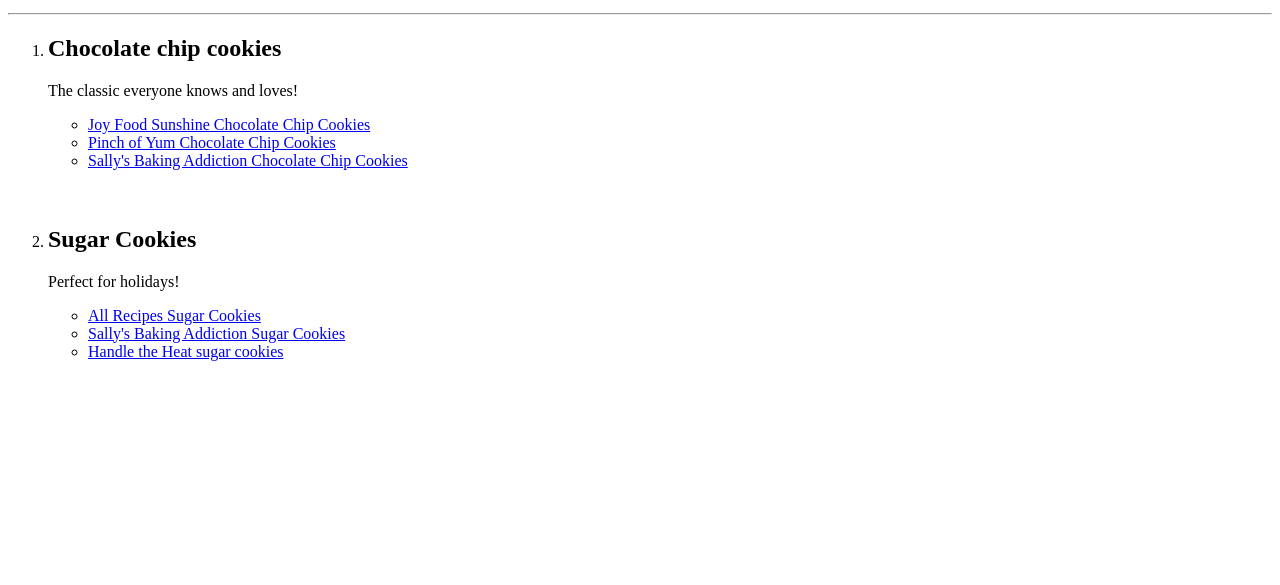
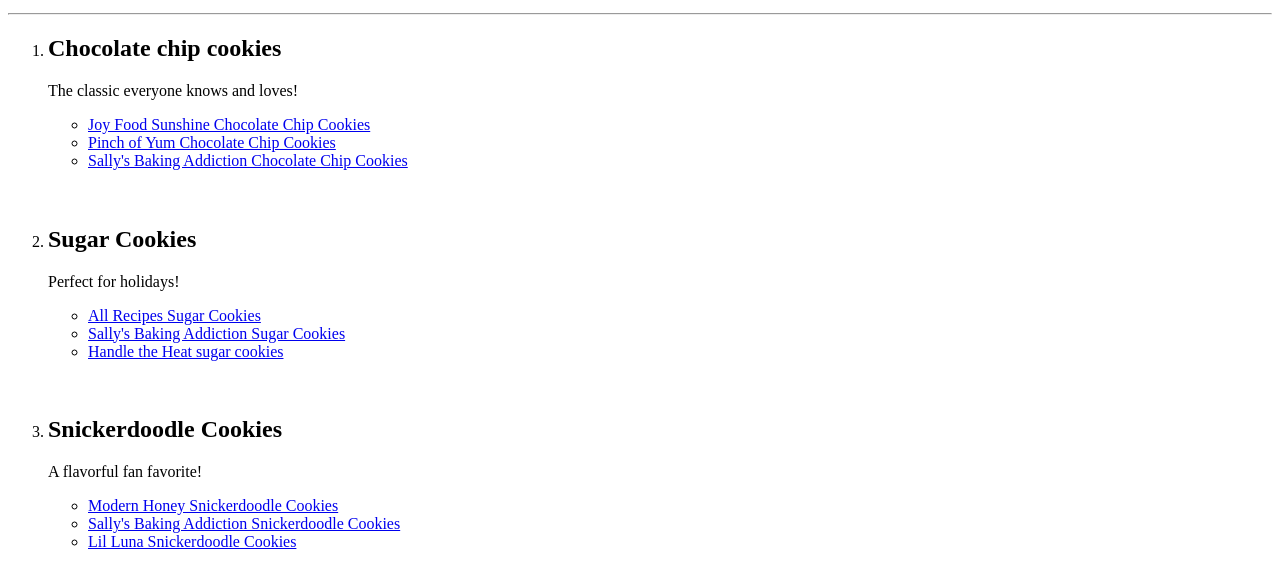
Before and after one commit to saatvikKundoor/odin-recipes, a plain HTML site: page index.html in a window 1280 px wide. Shown: the part 101-686 px from the top of the page. Drawn offline with Linux system fonts and the light colour scheme.

Commit message:
Added Snickerdoodle Cookie recipes
Users can now access links to popular Snickerdoodle Cookie recipes.

```diff
--- a/index.html
+++ b/index.html
@@ -35,10 +35,20 @@
                 <li>
                     <a href="https://handletheheat.com/soft-chewy-sugar-cookies/" target="_blank" rel="noopener noreferrer">Handle the Heat sugar cookies</a>
                 </li>
+            </ul></li>
+        <br>
+        <br>
 
+        <li><h2>Snickerdoodle Cookies</h2><p>A flavorful fan favorite!</p></li>
+
+            <ul>
+                <li><a href="https://www.modernhoney.com/the-best-snickerdoodle-cookie-recipe/" target="_blank" rel="noopener noreferrer">Modern Honey Snickerdoodle Cookies</a></li>
+                <li><a href="https://sallysbakingaddiction.com/soft-thick-snickerdoodles-in-20-minutes/" target="_blank" rel="noopener noreferrer">Sally's Baking Addiction Snickerdoodle Cookies</a></li>
+                <li><a href="https://lilluna.com/snickerdoodles/" target="_blank" rel="noopener noreferrer">Lil Luna Snickerdoodle Cookies</a></li>
+            </ul>
         </ol>
 
 
-        </ul></li>
+
     </body>
 </html>
```
Lines whose indentation alone changed are shown as unchanged.
